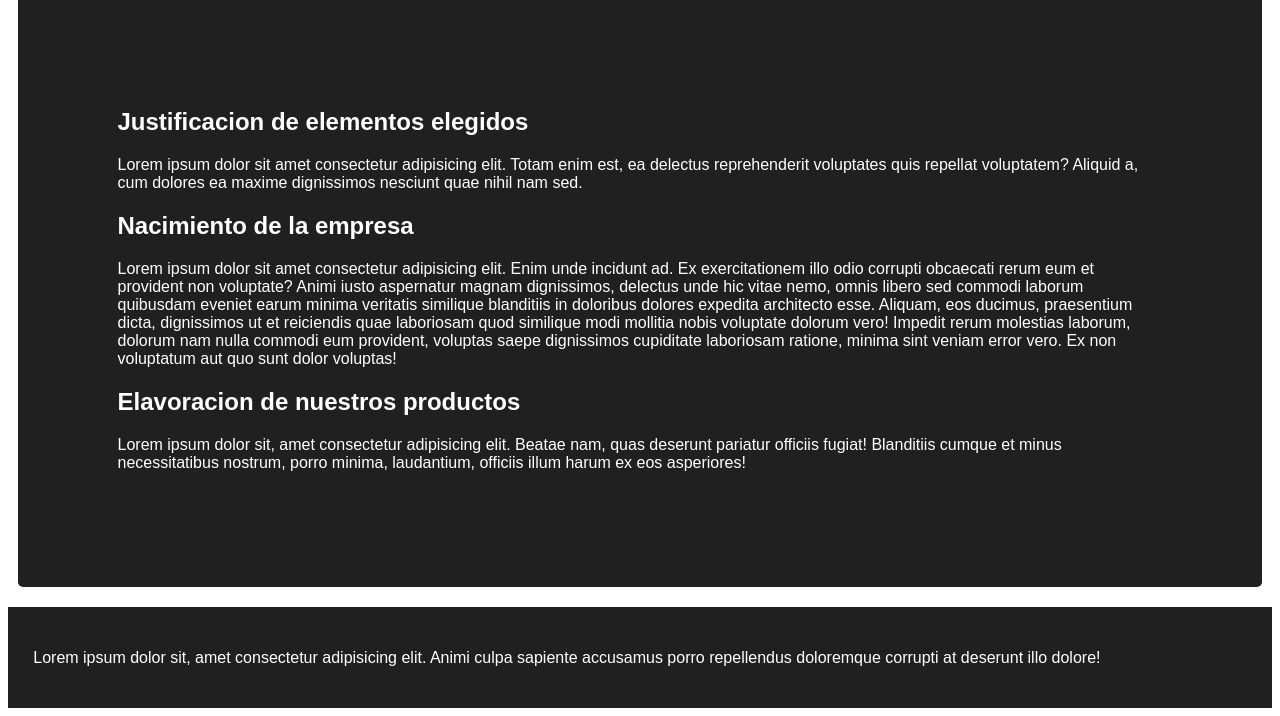
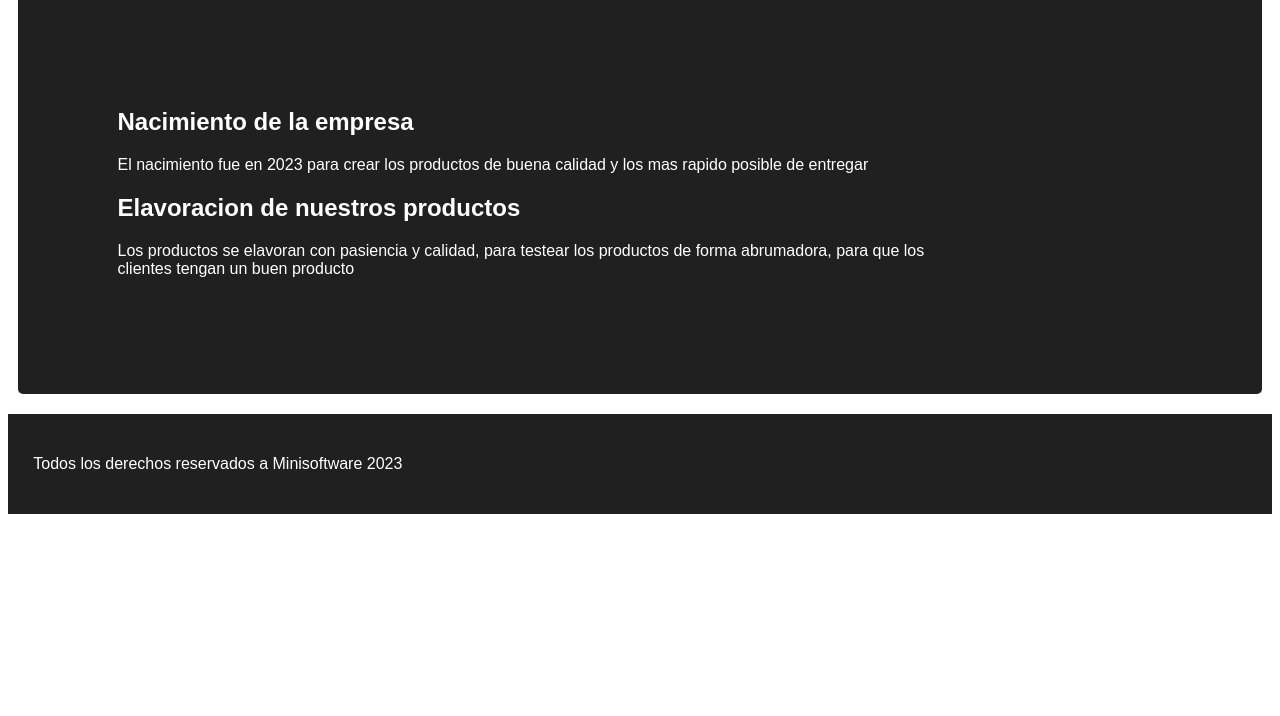
Before and after one commit to YesNod/Tarea, a plain HTML site: page views/info.html in a window 1280 px wide. Shown: the part 194-910 px from the top of the page. After the commit the page ends 800 px from the top, so only its background shows below. Drawn offline with Linux system fonts and the light colour scheme.

Commit message:
Update info.html

```diff
--- a/views/info.html
+++ b/views/info.html
@@ -5,7 +5,7 @@
         <meta http-equiv="X-UA-Compatible" content="IE=edge">
         <meta name="viewport" content="width=device-width, initial-scale=1.0">
         <link rel="stylesheet" href="../styles.css">
-        <title>Document</title>
+        <title>Mini Software</title>
     </head>
     <body>
         <nav style="margin-top: 20px;">
@@ -28,23 +28,20 @@
             <h1 class="content-center">Informacion</h1>
             <div class="item">
                 <div>
-                    <h2>Justificacion de elementos elegidos</h2>
-                    <p>Lorem ipsum dolor sit amet consectetur adipisicing elit. Totam enim est, ea delectus reprehenderit voluptates quis repellat voluptatem? Aliquid a, cum dolores ea maxime dignissimos nesciunt quae nihil nam sed.</p>
-                </div>
-                <div>
                     <h2>Nacimiento de la empresa</h2>
-                    <p>Lorem ipsum dolor sit amet consectetur adipisicing elit. Enim unde incidunt ad. Ex exercitationem illo odio corrupti obcaecati rerum eum et provident non voluptate? Animi iusto aspernatur magnam dignissimos, delectus unde hic vitae nemo, omnis libero sed commodi laborum quibusdam eveniet earum minima veritatis similique blanditiis in doloribus dolores expedita architecto esse. Aliquam, eos ducimus, praesentium dicta, dignissimos ut et reiciendis quae laboriosam quod similique modi mollitia nobis voluptate dolorum vero! Impedit rerum molestias laborum, dolorum nam nulla commodi eum provident, voluptas saepe dignissimos cupiditate laboriosam ratione, minima sint veniam error vero. Ex non voluptatum aut quo sunt dolor voluptas!</p>
+                    <p>El nacimiento fue en 2023 para crear los productos de
+                        buena calidad y los mas rapido posible de entregar</p>
                 </div>
                 <div>
                     <h2>Elavoracion de nuestros productos</h2>
-                    <p>Lorem ipsum dolor sit, amet consectetur adipisicing elit. Beatae nam, quas deserunt pariatur officiis fugiat! Blanditiis cumque et minus necessitatibus nostrum, porro minima, laudantium, officiis illum harum ex eos asperiores!</p>
+                    <p>Los productos se elavoran con pasiencia y calidad, para
+                        testear los productos de forma abrumadora, para que los <br>
+                        clientes tengan un buen producto</p>
                 </div>
             </div>
         </main>
     </body>
     <footer>
-        <p>Lorem ipsum dolor sit, amet consectetur adipisicing elit. Animi
-            culpa sapiente accusamus porro repellendus doloremque corrupti
-            at deserunt illo dolore!</p>
+        <p>Todos los derechos reservados a Minisoftware 2023</p>
     </footer>
 </html>
```
